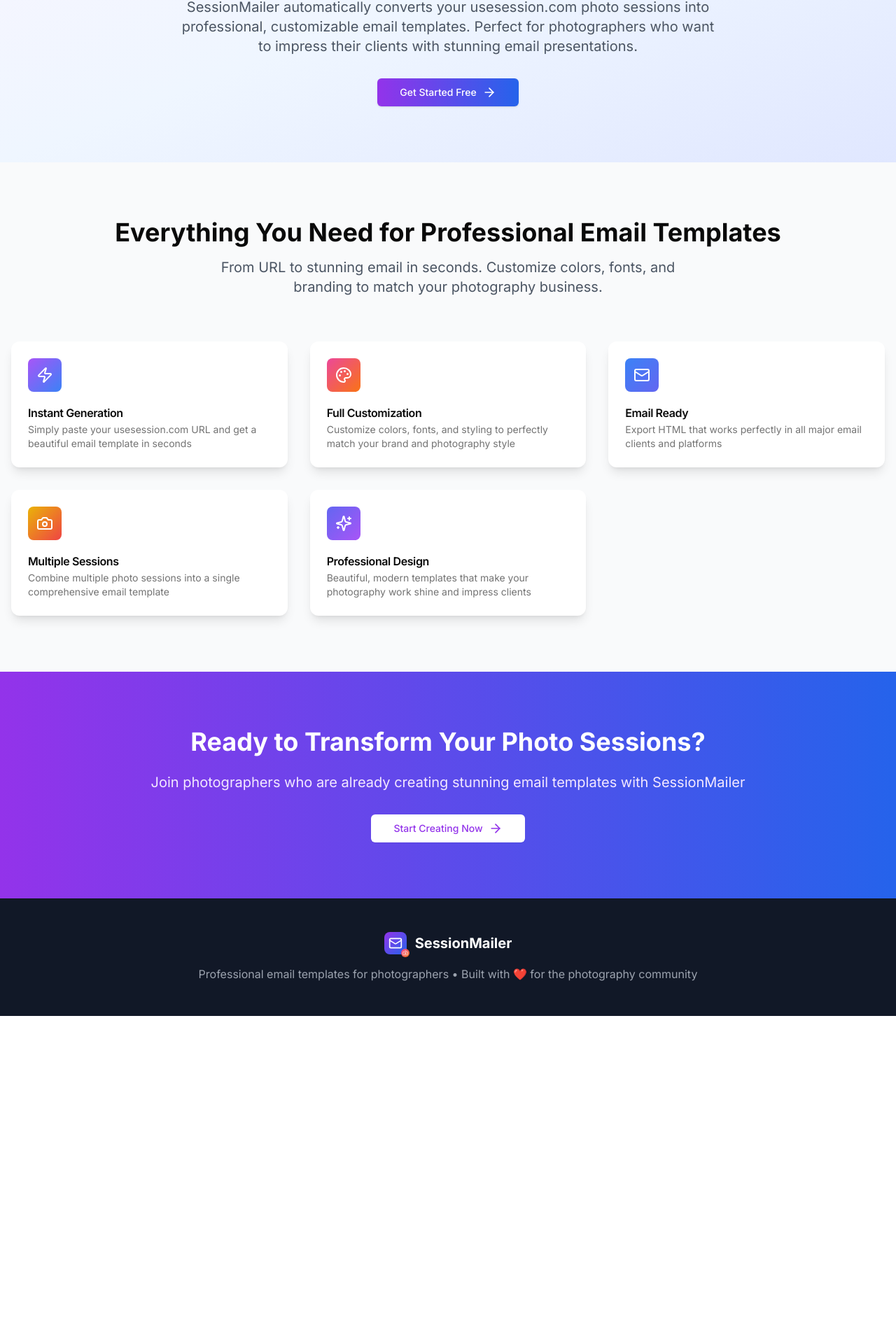
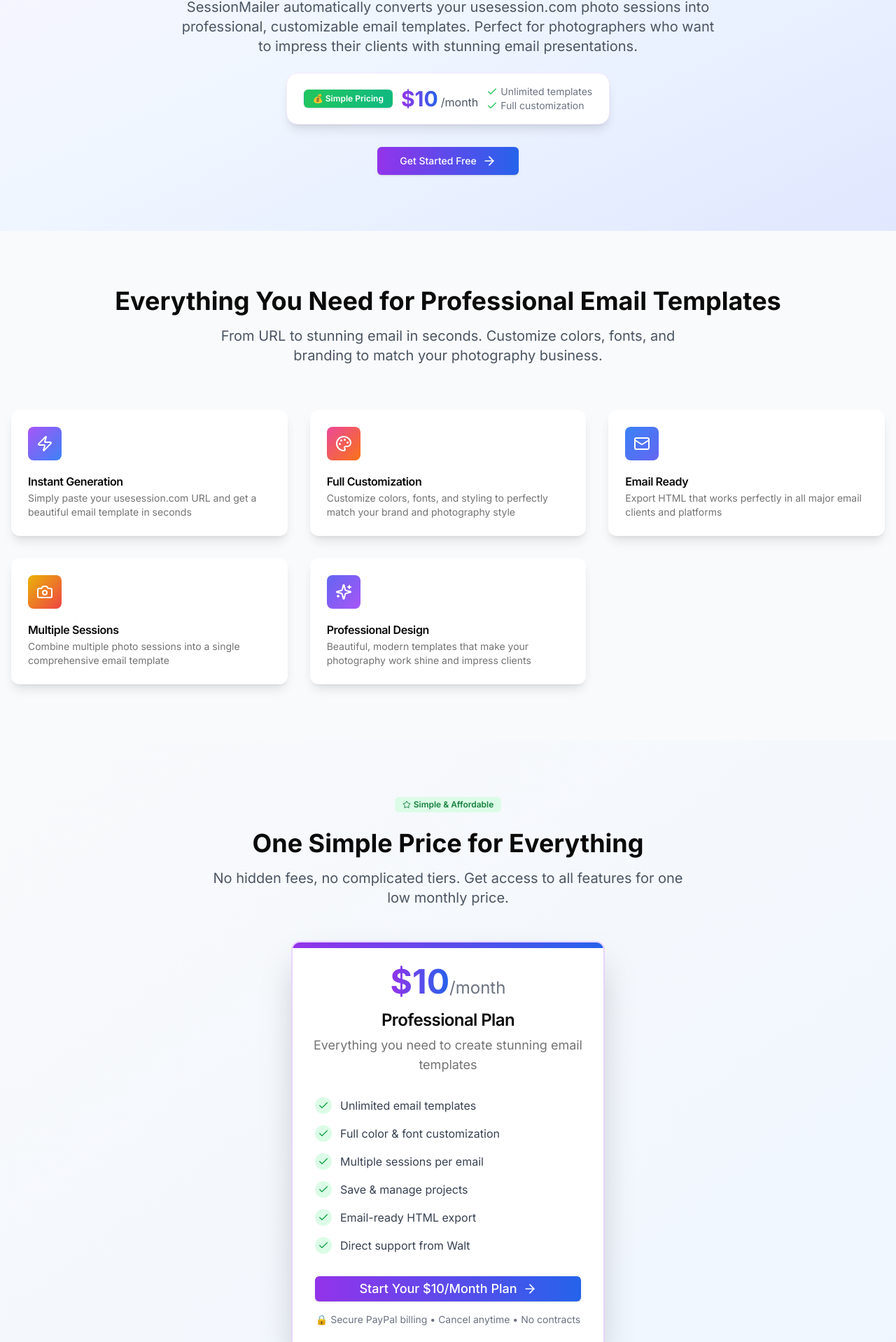
Before and after one commit to sirwalterjones/sessionmailer2, a Next.js app: page / in a window 1280 px wide. Shown: the part 340-2258 px from the top of the page at 70% size. Before the commit the page ends 1792 px from the top, so only its background shows below. Built offline with nearby package versions, Linux system fonts and the light colour scheme; no server answers.

Commit message:
Update main page

```diff
--- a/src/app/page.tsx
+++ b/src/app/page.tsx
@@ -27,14 +27,40 @@ export default function LandingPage() {
             Into Beautiful Emails
           </h1>
 
-          <p className="text-xl text-gray-600 mb-8 max-w-3xl mx-auto">
+          <p className="text-xl text-gray-600 mb-6 max-w-3xl mx-auto">
             SessionMailer automatically converts your usesession.com photo sessions into
             professional, customizable email templates. Perfect for photographers who want
             to impress their clients with stunning email presentations.
           </p>
 
+          <div className="flex items-center justify-center mb-8">
+            <div className="bg-white rounded-2xl shadow-lg border border-purple-100 px-6 py-4">
+              <div className="flex items-center gap-3">
+                <Badge className="bg-gradient-to-r from-green-500 to-emerald-500 text-white px-3 py-1">
+                  💰 Simple Pricing
+                </Badge>
+                <div className="text-center">
+                  <span className="text-3xl font-bold bg-gradient-to-r from-purple-600 to-blue-600 bg-clip-text text-transparent">
+                    $10
+                  </span>
+                  <span className="text-gray-600 ml-1">/month</span>
+                </div>
+                <div className="text-sm text-gray-500">
+                  <div className="flex items-center gap-1">
+                    <Check className="h-4 w-4 text-green-500" />
+                    Unlimited templates
+                  </div>
+                  <div className="flex items-center gap-1">
+                    <Check className="h-4 w-4 text-green-500" />
+                    Full customization
+                  </div>
+                </div>
+              </div>
+            </div>
+          </div>
+
           <div className="flex justify-center">
-              <Link href="/dashboard">
+              <Link href="/auth/signup">
               <Button size="lg" className="bg-gradient-to-r from-purple-600 to-blue-600 hover:from-purple-700 hover:to-blue-700 text-white px-8 py-3">
                 Get Started Free
                 <ArrowRight className="ml-2 h-5 w-5" />
@@ -122,6 +148,89 @@ export default function LandingPage() {
         </div>
       </section>
 
+      {/* Pricing Section */}
+      <section className="py-20 px-4 bg-gradient-to-br from-gray-50 to-blue-50">
+        <div className="max-w-4xl mx-auto text-center">
+          <Badge variant="secondary" className="mb-6 bg-green-100 text-green-700 hover:bg-green-200">
+            <Star className="h-3 w-3 mr-1" />
+            Simple & Affordable
+          </Badge>
+
+          <h2 className="text-3xl md:text-4xl font-bold mb-4">
+            One Simple Price for Everything
+          </h2>
+          <p className="text-xl text-gray-600 mb-12 max-w-2xl mx-auto">
+            No hidden fees, no complicated tiers. Get access to all features for one low monthly price.
+          </p>
+
+          <div className="max-w-md mx-auto">
+            <Card className="border-2 border-purple-200 shadow-2xl relative overflow-hidden">
+              <div className="absolute top-0 left-0 right-0 h-2 bg-gradient-to-r from-purple-600 to-blue-600"></div>
+              <CardHeader className="text-center py-8">
+                <div className="text-5xl font-bold mb-2">
+                  <span className="bg-gradient-to-r from-purple-600 to-blue-600 bg-clip-text text-transparent">$10</span>
+                  <span className="text-2xl text-gray-500 font-normal">/month</span>
+                </div>
+                <CardTitle className="text-2xl">Professional Plan</CardTitle>
+                <CardDescription className="text-lg">Everything you need to create stunning email templates</CardDescription>
+              </CardHeader>
+
+              <CardContent className="px-8 pb-8">
+                <div className="space-y-4 mb-8">
+                  <div className="flex items-center gap-3">
+                    <div className="w-6 h-6 bg-green-100 rounded-full flex items-center justify-center">
+                      <Check className="h-4 w-4 text-green-600" />
+                    </div>
+                    <span className="text-gray-700">Unlimited email templates</span>
+                  </div>
+                  <div className="flex items-center gap-3">
+                    <div className="w-6 h-6 bg-green-100 rounded-full flex items-center justify-center">
+                      <Check className="h-4 w-4 text-green-600" />
+                    </div>
+                    <span className="text-gray-700">Full color & font customization</span>
+                  </div>
+                  <div className="flex items-center gap-3">
+                    <div className="w-6 h-6 bg-green-100 rounded-full flex items-center justify-center">
+                      <Check className="h-4 w-4 text-green-600" />
+                    </div>
+                    <span className="text-gray-700">Multiple sessions per email</span>
+                  </div>
+                  <div className="flex items-center gap-3">
+                    <div className="w-6 h-6 bg-green-100 rounded-full flex items-center justify-center">
+                      <Check className="h-4 w-4 text-green-600" />
+                    </div>
+                    <span className="text-gray-700">Save & manage projects</span>
+                  </div>
+                  <div className="flex items-center gap-3">
+                    <div className="w-6 h-6 bg-green-100 rounded-full flex items-center justify-center">
+                      <Check className="h-4 w-4 text-green-600" />
+                    </div>
+                    <span className="text-gray-700">Email-ready HTML export</span>
+                  </div>
+                  <div className="flex items-center gap-3">
+                    <div className="w-6 h-6 bg-green-100 rounded-full flex items-center justify-center">
+                      <Check className="h-4 w-4 text-green-600" />
+                    </div>
+                    <span className="text-gray-700">Direct support from Walt</span>
+                  </div>
+                </div>
+
+                <Link href="/auth/signup">
+                  <Button className="w-full bg-gradient-to-r from-purple-600 to-blue-600 hover:from-purple-700 hover:to-blue-700 text-white py-3 text-lg">
+                    Start Your $10/Month Plan
+                    <ArrowRight className="ml-2 h-5 w-5" />
+                  </Button>
+                </Link>
+
+                <p className="text-sm text-gray-500 mt-4">
+                  🔒 Secure PayPal billing • Cancel anytime • No contracts
+                </p>
+              </CardContent>
+            </Card>
+          </div>
+        </div>
+      </section>
+
       {/* CTA Section */}
       <section className="bg-gradient-to-r from-purple-600 to-blue-600 py-20 px-4">
         <div className="max-w-4xl mx-auto text-center">
@@ -131,7 +240,7 @@ export default function LandingPage() {
           <p className="text-xl text-purple-100 mb-8">
             Join photographers who are already creating stunning email templates with SessionMailer
           </p>
-          <Link href="/dashboard">
+          <Link href="/auth/signup">
             <Button size="lg" variant="secondary" className="bg-white text-purple-600 hover:bg-gray-100 px-8 py-3">
               Start Creating Now
               <ArrowRight className="ml-2 h-5 w-5" />
```
